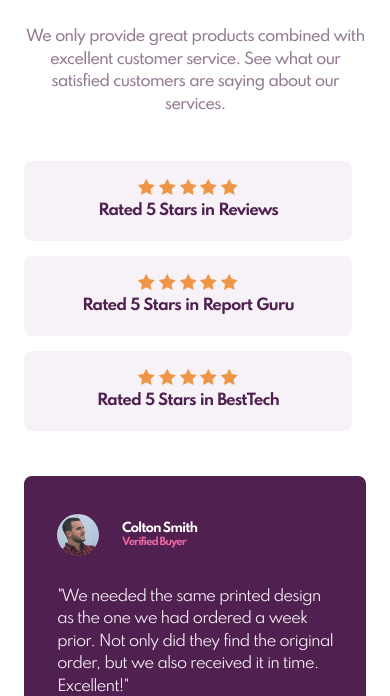
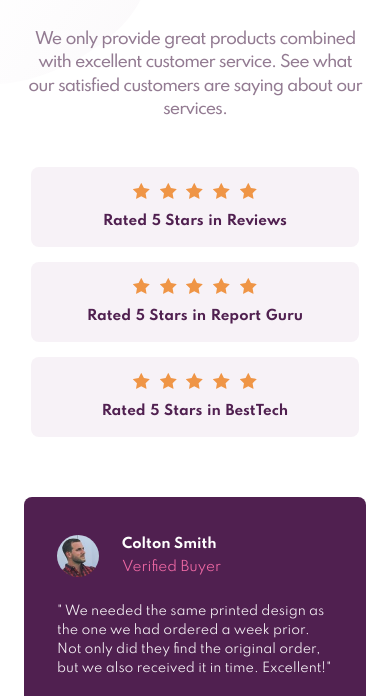
Before and after one commit to hagureshinma/FEM-social-proof-section, a plain HTML site: page index.html in a window 390 px wide. Shown: the part 148-844 px from the top of the page. Drawn offline with Linux system fonts and the light colour scheme.

Commit message:
Background & other mobile adjustements.

```diff
--- a/css/style.scss
+++ b/css/style.scss
@@ -29,12 +29,20 @@ p{
 body{
     font-family: 'Spartan', sans-serif;
     font-size: 15px;
+    background:
+    url(../images/bg-pattern-top-mobile.svg) top left no-repeat,
+    // url(../images/bg-pattern-bottom-mobile.svg) right 67.5em no-repeat;
+    url(../images/bg-pattern-bottom-mobile.svg) right bottom no-repeat;
 }
 
 .flex-container{
-    // display: flex;
+    display: flex;
+    flex-direction: column;
+    justify-content: center;
+    align-items: center;
     width: 100%;
-    height: 100vh;
+    max-width: 1112px;
+    // height: 100vh; ?makes background stick to the bottom of this container rather than the (body's) full page height
     padding: 5.4em 1.6em;
 }
 
@@ -56,15 +64,19 @@ section{
 
 .catcher{
     text-align: center;
+    max-width: 28.6em;
     p{
         margin-top: 2em;
+        // padding-inline: .3em;
+        font-size: 1.05em;
         font-weight: 500;
         color: var(--color-dark-Gray-Magenta);
     }
 }
 
 .rating{
-    width: 328px;
+    min-width: 21.86em;
+    max-width: 29.73em;
     height: 80px;
     margin-bottom: 1em;
     text-align: center;
@@ -79,13 +91,27 @@ section{
     background-color: var(--color-light-gray-Magenta);
 
     p{
+        font-size: .9em;
         font-weight: 700;
+        letter-spacing: normal;
     }
 }
+
+.rating-stars{
+    margin-bottom: .5em;
+    img{
+        margin-inline: .2em;
+    }
+}
+
+// .reviews-container{
+
+// }
 
 .review{
     padding: 2.53em 2.2em;
     margin-bottom: 1em;
+    max-width: 23.3em;
 
     border-radius: 8px;
     color: var(--color-white);
@@ -104,11 +130,26 @@ section{
             margin-left: 1.53em;
         }
     }
+
+    .name{
+        margin-bottom: .5em;
+        font-size: .9em;
+        letter-spacing: 0;
+    }
+
     .review-content{
         margin-top: 2em;
+        font-size: .84em;
+        letter-spacing: 0;
+        word-spacing: normal;
         color: var(--color-light-gray-Magenta);
     }
+
     .prestige{
+        font-size: .9em;
+        font-weight: 400;
+        letter-spacing: 0;
         color: var(--color-soft-pink);
     }
+
 }
```
Also changed, not shown: index.html (+3 -3 lines), css/style.css, 1 other file.
